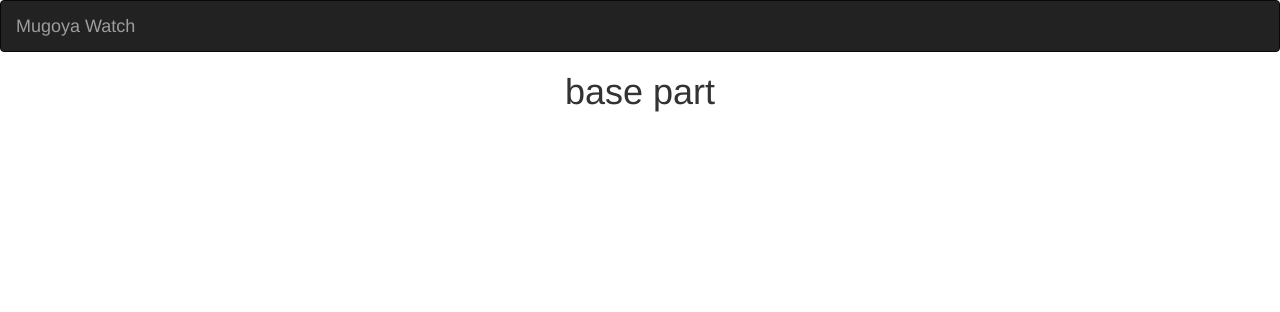
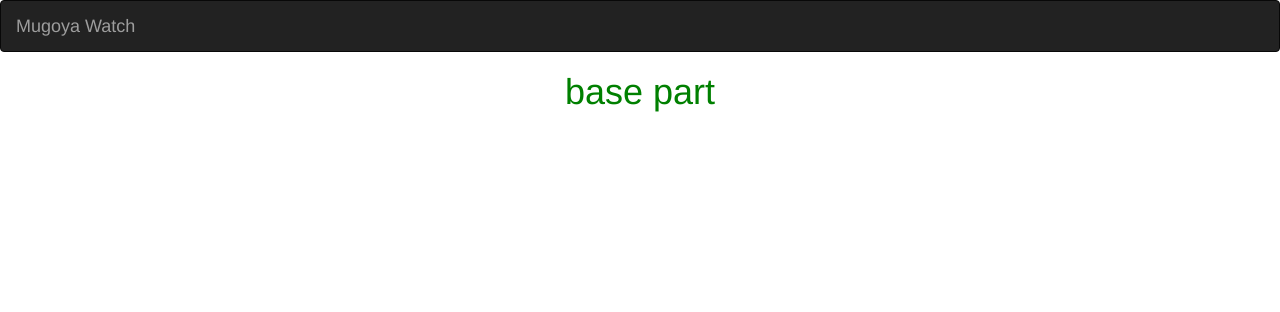
Before and after one commit to trevor-ngugi/mugoya-watch, a Django app: template mugoyawatch/templates/hood/base.html in a window 1280 px wide. Shown: the top 312 px of the page. Run offline with Django 3.2, Linux system fonts and the light colour scheme; the template is opened without the code that fills it, so the values that code supplies are empty; some libraries are stand-ins or nearby versions.

Commit message:
add css and static settings

```diff
--- a/mugoya/settings.py
+++ b/mugoya/settings.py
@@ -119,4 +119,9 @@ USE_TZ = True
 # Static files (CSS, JavaScript, Images)
 # https://docs.djangoproject.com/en/1.11/howto/static-files/
 
+
+
 STATIC_URL = '/static/'
+STATICFILES_DIRS = [
+    os.path.join(BASE_DIR, "static"),
+]
--- a/mugoyawatch/templates/hood/base.html
+++ b/mugoyawatch/templates/hood/base.html
@@ -13,6 +13,7 @@
 
   {% block styles %}
   {% bootstrap_css %}
+  <link rel="stylesheet" href="{% static 'css/base.css' %}">
 {% endblock %}
 
 </head>
--- /dev/null
+++ b/static/css/base.css
@@ -0,0 +1,4 @@
+h1
+{
+  color: green;
+}
```
